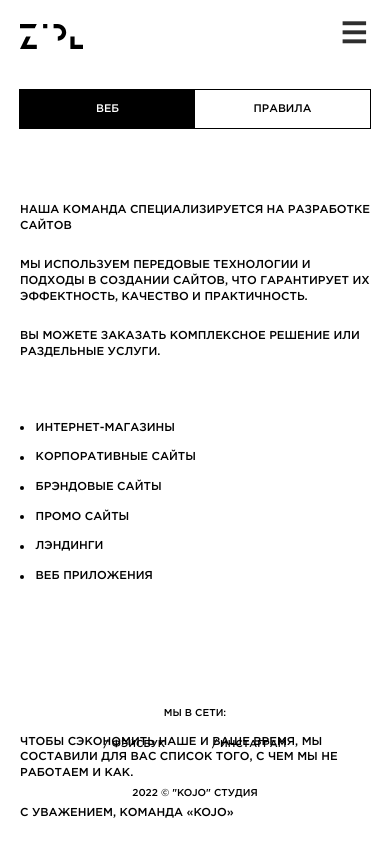
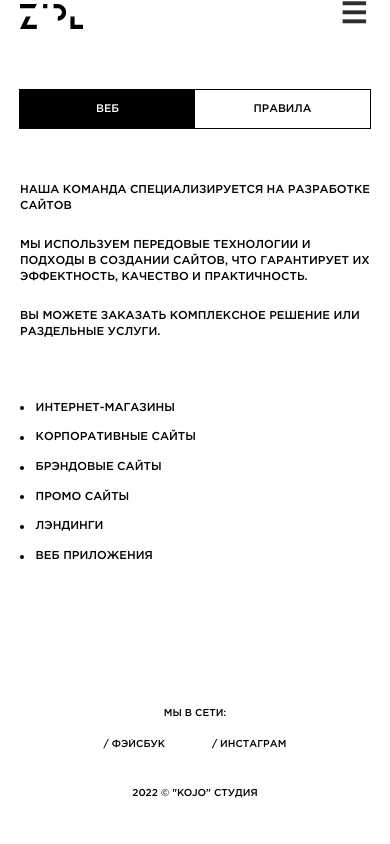
Before and after one commit to AnatolyKostarev/kojo, a React (Create React App) app: page /services in a window 390 px wide. Built offline with nearby package versions, Linux system fonts and the light colour scheme.

Commit message:
Fix styles

```diff
--- a/src/components/services_/Services.module.css
+++ b/src/components/services_/Services.module.css
@@ -14,14 +14,16 @@
   width: 100%;
 }
 
-/* @media (max-width: 1023px) {
-  .service__scroll {
-    display: none;
-  }
-} */
-
 @media (max-width: 1023px) {
   .service__scroll {
-    padding: 20px;
+    padding: 0 20px;
+    scroll-snap-type: none;
+    scroll-behavior: unset;
+    overflow-y: hidden;
+  }
+
+  .services__wraper {
+    height: 100vh;
+    overflow-y: hidden;
   }
 }
```
